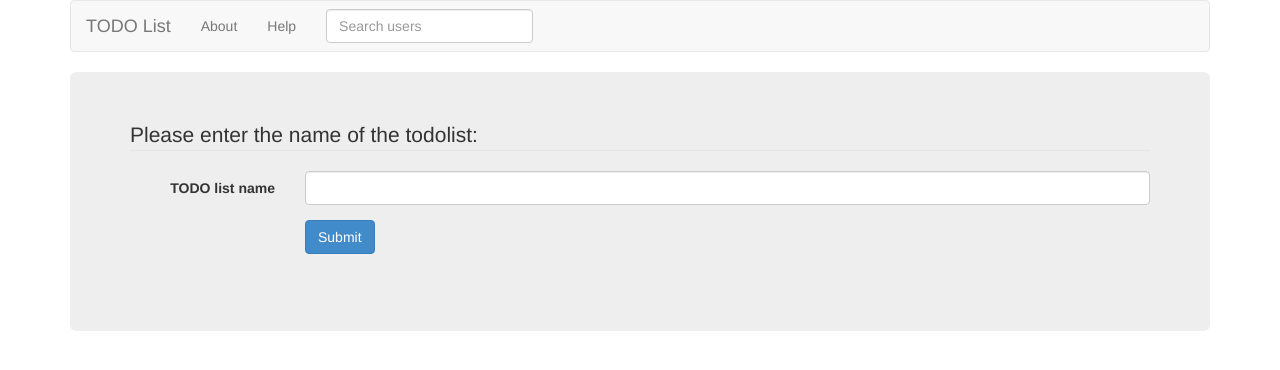
After one commit to DarinM223/todolist, a Django app: template todolist/templates/todolist/list_edit.html in a window 1280 px wide. The commit adds this page. Shown: the top 370 px of the page. Run offline with Django 3.2, Linux system fonts and the light colour scheme; the template is opened without the code that fills it: values that come from a table or form of the project are taken from there, others are empty; some libraries are stand-ins or nearby versions.

Commit message:
Added todolist edit button

```diff
--- /dev/null
+++ b/todolist/templates/todolist/list_edit.html
@@ -0,0 +1,31 @@
+{% extends 'layout.html' %}
+{% load widget_tweaks %}
+
+{% block body %}
+<div class="jumbotron">
+  <form class="form-horizontal" action="{% url 'todolist:edit' username=user.username pk=list.pk %}" method="post">
+    {% csrf_token %}
+    <fieldset>
+      <legend>Please enter the name of the todolist:</legend>
+      <div class="form-group">
+        {% for error in form.name.errors %}
+          <div class="alert alert-dismissable alert-danger">
+            <button type="button" class="close" data-dismiss="alert">x</button>
+            {{error}}
+          </div>
+        {% endfor %}
+        <label for="id_name" class="col-lg-2 control-label">TODO list name</label>
+        <div class="col-lg-10">
+          {{ form.name|add_class:"form-control" }}
+        </div>
+      </div>
+
+      <div class="form-group">
+        <div class="col-lg-10 col-lg-offset-2">
+          <input type="submit" class="btn btn-primary" value="Submit">
+        </div>
+      </div>
+    </fieldset>
+  </form>
+</div>
+{% endblock %}
--- a/todolist/urls.py
+++ b/todolist/urls.py
@@ -5,6 +5,6 @@ from todolist import views
 urlpatterns = [
     url(r'^new/$', views.create, name='create'),
     url(r'^(?P<pk>[-_\w]+)/$', views.detail, name='todolist'),
-    url(r'^(?P<pk>[-_\w]+)/delete/$', views.delete,
-        name='delete'),
+    url(r'^(?P<pk>[-_\w]+)/delete/$', views.delete, name='delete'),
+    url(r'^(?P<pk>[-_\w]+)/edit/$', views.edit, name='edit'),
 ]
--- a/users/templates/users/user_detail.html
+++ b/users/templates/users/user_detail.html
@@ -16,6 +16,8 @@
           {% if this_user.username == user.username %}
           <a href="{% url 'todolist:delete' username=this_user.username pk=list.pk %}"
               class="btn btn-danger" style="float: right">Remove</a>
+          <a href="{% url 'todolist:edit' username=this_user.username pk=list.pk %}"
+              class="btn btn-info" style="float:right">Edit</a>
           {% endif %}
         </p>
       </div>
```
Also changed, not shown: todofield/urls.py (+3 -6 lines), todolist/views.py (+14 -0 lines).
